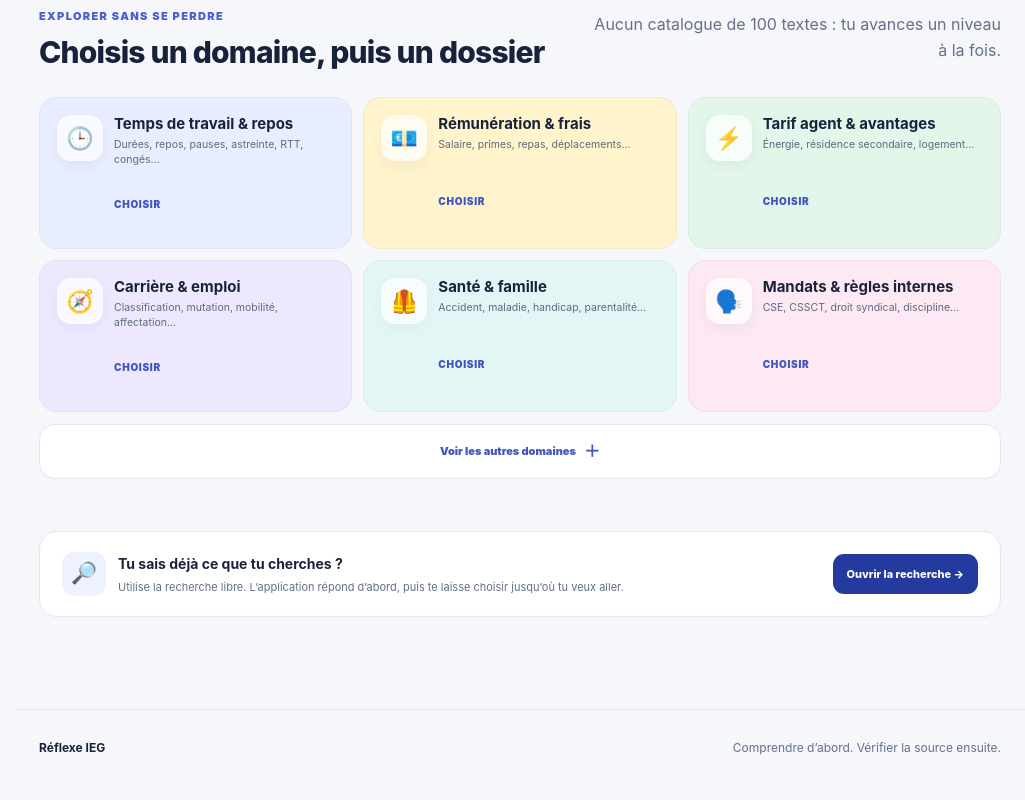
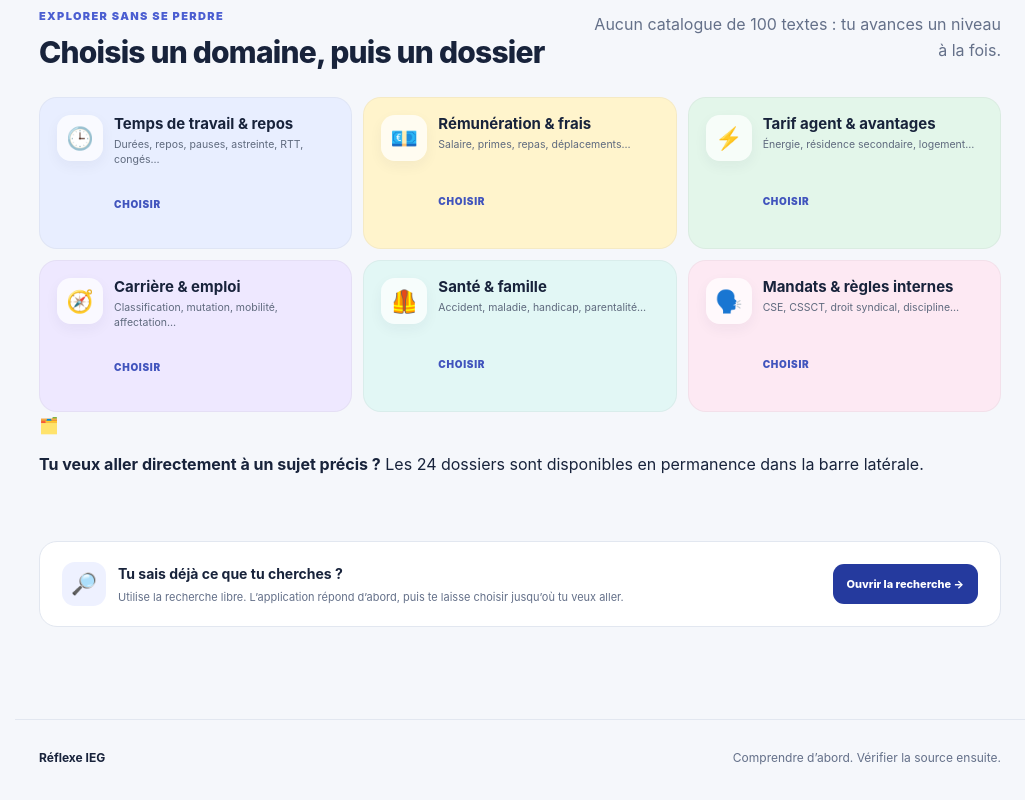
Before and after one commit to hajjitoufik4-eng/reflexe-textes-ieg-v21, a Next.js app: page / in a window 1280 px wide. Shown: the part 1351-2151 px from the top of the page, without its empty margins (255-1280 px from the left). Built offline with nearby package versions, Linux system fonts and the light colour scheme.

Commit message:
Keep only key home domains and link to dedicated dossier pages

```diff
--- a/src/app/page.jsx
+++ b/src/app/page.jsx
@@ -28,29 +28,29 @@ const primaryThemes = [
     icon:'🕒', tone:'blue', title:'Temps de travail & repos',
     text:'Durées, repos, pauses, astreinte, RTT, congés…',
     items:[
-      ['Temps de travail','temps de travail'],
-      ['Repos & pauses','repos quotidien pause'],
+      ['Temps de travail','temps-travail'],
+      ['Repos & pauses','repos-pauses'],
       ['Astreinte','astreinte'],
-      ['Congés, RTT & CET','congé rtt cet'],
+      ['Congés, RTT & CET','conges-rtt-cet'],
     ]
   },
   {
     icon:'💶', tone:'gold', title:'Rémunération & frais',
     text:'Salaire, primes, repas, déplacements…',
     items:[
-      ['Rémunération','rémunération'],
+      ['Rémunération','remuneration'],
       ['Repas','repas'],
-      ['Déplacements & frais','déplacement frais'],
-      ['Heures supplémentaires','heures supplémentaires contingent repos'],
+      ['Déplacements & frais','deplacements'],
+      ['Heures supplémentaires','heures-sup'],
     ]
   },
   {
     icon:'⚡', tone:'green', title:'Tarif agent & avantages',
     text:'Énergie, résidence secondaire, logement…',
     items:[
-      ['Tarif agent énergie','tarif agent avantage en nature'],
-      ['Résidence secondaire','résidence secondaire tarif particulier'],
-      ['Logement','logement imposé'],
+      ['Tarif agent énergie','tarif-agent'],
+      ['Résidence secondaire','residence-secondaire'],
+      ['Logement','logement'],
     ]
   },
   {
@@ -58,42 +58,27 @@ const primaryThemes = [
     text:'Classification, mutation, mobilité, affectation…',
     items:[
       ['Classification & classement','classification'],
-      ['Mobilité, mutation & affectation','mutation mobilité affectation'],
+      ['Mobilité, mutation & affectation','mobilite'],
     ]
   },
   {
     icon:'🦺', tone:'teal', title:'Santé & famille',
     text:'Accident, maladie, handicap, parentalité…',
     items:[
-      ['Accident du travail & maladie','accident du travail maladie'],
+      ['Accident du travail & maladie','accident-maladie'],
       ['Handicap','handicap'],
-      ['Famille & parentalité','maternité paternité adoption'],
-      ['Enfant malade','enfant malade'],
+      ['Famille & parentalité','famille'],
+      ['Enfant malade','enfant-malade'],
     ]
   },
   {
     icon:'🗣️', tone:'pink', title:'Mandats & règles internes',
     text:'CSE, CSSCT, droit syndical, discipline…',
     items:[
-      ['CSE & CSSCT','cse cssct'],
-      ['Droit syndical & délégation','droit syndical délégation'],
-      ['Discipline & sanctions','discipline sanction'],
+      ['CSE & CSSCT','cse-cssct'],
+      ['Droit syndical & délégation','droit-syndical'],
+      ['Discipline & sanctions','discipline'],
     ]
-  },
-];
-
-const moreThemes = [
-  {
-    icon:'🎓', tone:'blue', title:'Formation',
-    items:[['Formation & alternance','formation professionnelle alternance'],['Frais de stage','frais de stage']]
-  },
-  {
-    icon:'🌤️', tone:'gold', title:'Retraite & inactivité',
-    items:[['Retraite & inactivité','retraite inactivité']]
-  },
-  {
-    icon:'🏠', tone:'green', title:'Activités sociales',
-    items:[['CCAS, CAS & activités sociales','ccas activités sociales']]
   },
 ];
 
@@ -105,7 +90,7 @@ function ThemeDrawer({theme}){
       <span className="drawer-open">Choisir</span>
     </summary>
     <div className="drawer-items">
-      {theme.items.map(([label,q])=><Link key={label} href={`/recherche?q=${encodeURIComponent(q)}`}>
+      {theme.items.map(([label,slug])=><Link key={label} href={`/dossiers/${slug}`}>
         <span>📁</span><strong>{label}</strong><i>→</i>
       </Link>)}
     </div>
@@ -169,10 +154,7 @@ export default function Home() {
       <div className="drawer-grid">
         {primaryThemes.map(theme=><ThemeDrawer theme={theme} key={theme.title}/>)}
       </div>
-      <details className="more-domains">
-        <summary>Voir les autres domaines <span>＋</span></summary>
-        <div className="drawer-grid more-grid">{moreThemes.map(theme=><ThemeDrawer theme={theme} key={theme.title}/>)}</div>
-      </details>
+      <div className="home-sidebar-hint"><span>🗂️</span><p><strong>Tu veux aller directement à un sujet précis ?</strong> Les 24 dossiers sont disponibles en permanence dans la barre latérale.</p></div>
     </section>
 
     <section className="home-final">
```
